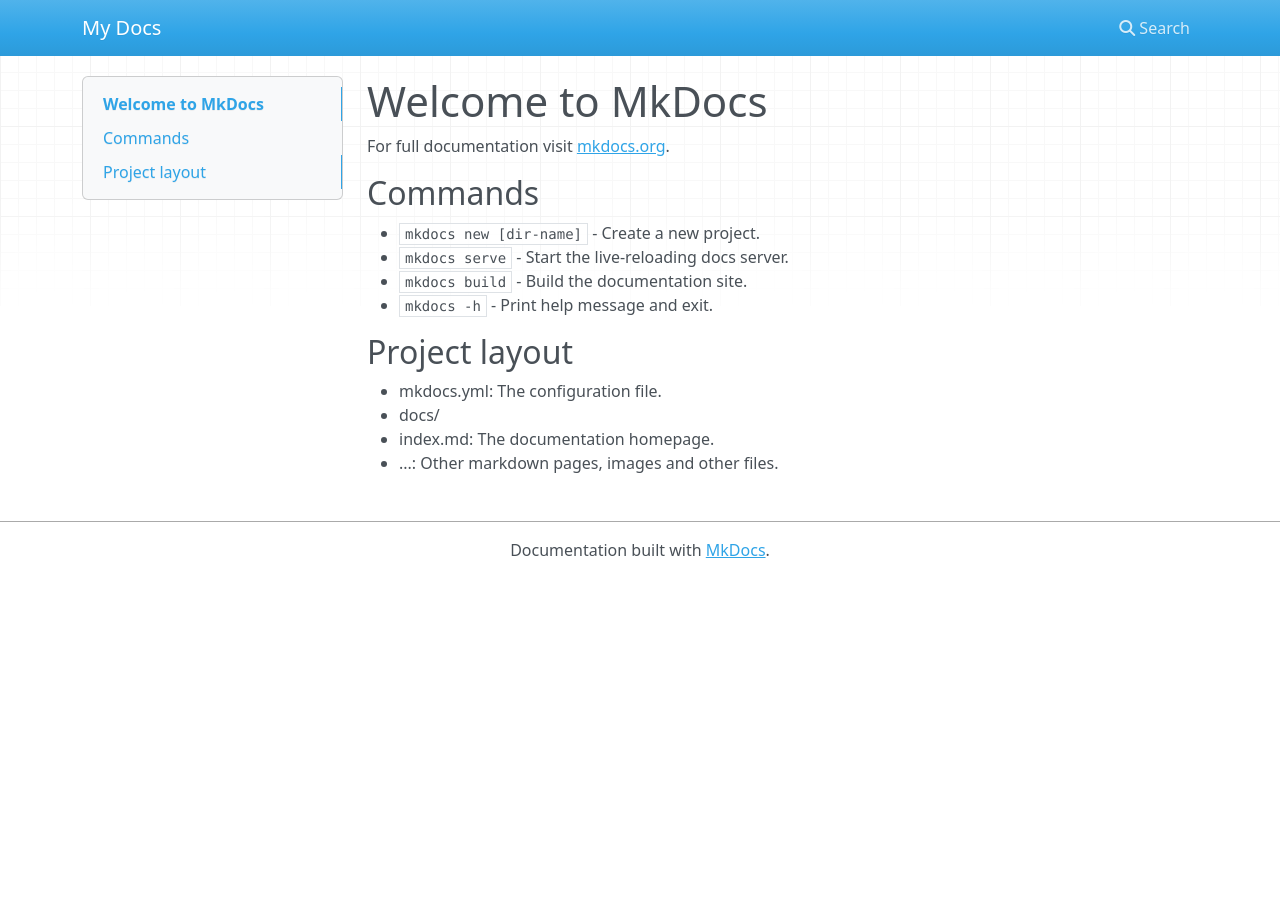
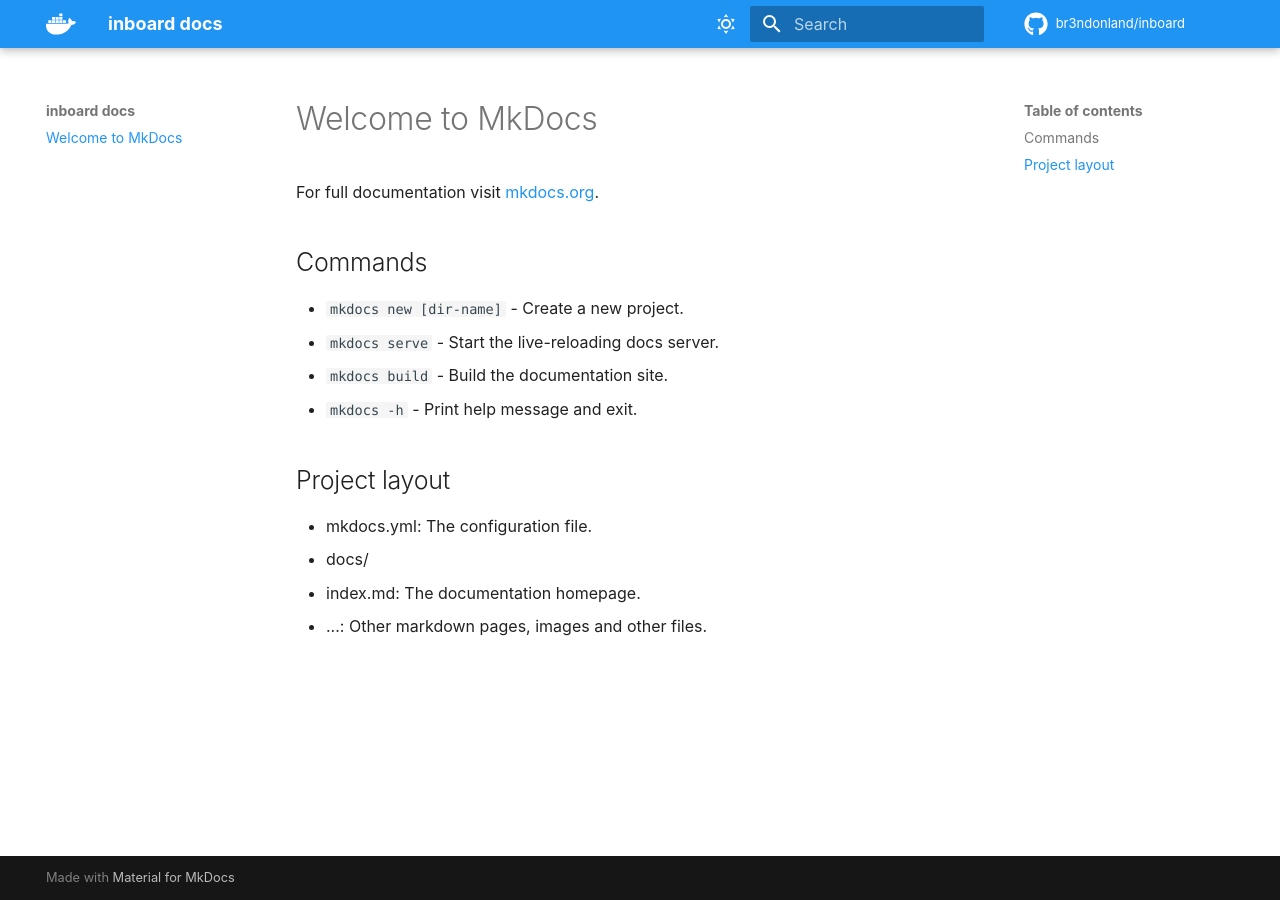
Before and after one commit to br3ndonland/inboard, an MkDocs documentation site: the page built from docs/index.md, in a window 1280 px wide. Built offline with MkDocs 1.6.1 and Material for MkDocs 9.7.7, drawn with Linux system fonts in a browser that asks for light colours; nearby versions of some CDN libraries; comment, search, counter and statistics services are not loaded.

Commit message:
Configure MkDocs site
https://squidfunk.github.io/mkdocs-material/creating-your-site/#configuration

`edit_uri`

- `edit_uri: ""` disables the "Edit on GitHub" button
  https://squidfunk.github.io/mkdocs-material/setup/adding-a-git-repository/

`markdown_extensions`

- `pymdownx.inlinehilite`: code block highlighting
  https://squidfunk.github.io/mkdocs-material/reference/code-blocks/

`theme`

- colors: `primary` is header bar, `accent` is within page text, media
  queries allow for light/dark theme based on browser preference
  https://squidfunk.github.io/mkdocs-material/setup/changing-the-colors/
- `font: false`: don't load Google fonts
  https://squidfunk.github.io/mkdocs-material/setup/changing-the-fonts/
- `icon`: refers to icons bundled with mkdocs-material
  https://squidfunk.github.io/mkdocs-material/setup/changing-the-logo-and-icons/

```diff
--- a/mkdocs.yml
+++ b/mkdocs.yml
@@ -1 +1,35 @@
-site_name: My Docs
+edit_uri: ""
+markdown_extensions:
+  - pymdownx.inlinehilite
+  - pymdownx.snippets
+  - pymdownx.superfences
+  - toc:
+      permalink: true
+repo_name: br3ndonland/inboard
+repo_url: https://github.com/br3ndonland/inboard
+site_name: inboard docs
+theme:
+  features:
+    - header.autohide
+    - navigation.instant
+    - navigation.top
+  font: false
+  icon:
+    logo: fontawesome/brands/docker
+    repo: fontawesome/brands/github
+  name: material
+  palette:
+    - media: "(prefers-color-scheme: dark)"
+      accent: blue
+      primary: blue
+      scheme: slate
+      toggle:
+        icon: material/weather-night
+        name: Switch to light mode
+    - media: "(prefers-color-scheme: light)"
+      accent: blue
+      primary: blue
+      scheme: default
+      toggle:
+        icon: material/weather-sunny
+        name: Switch to dark mode
```
